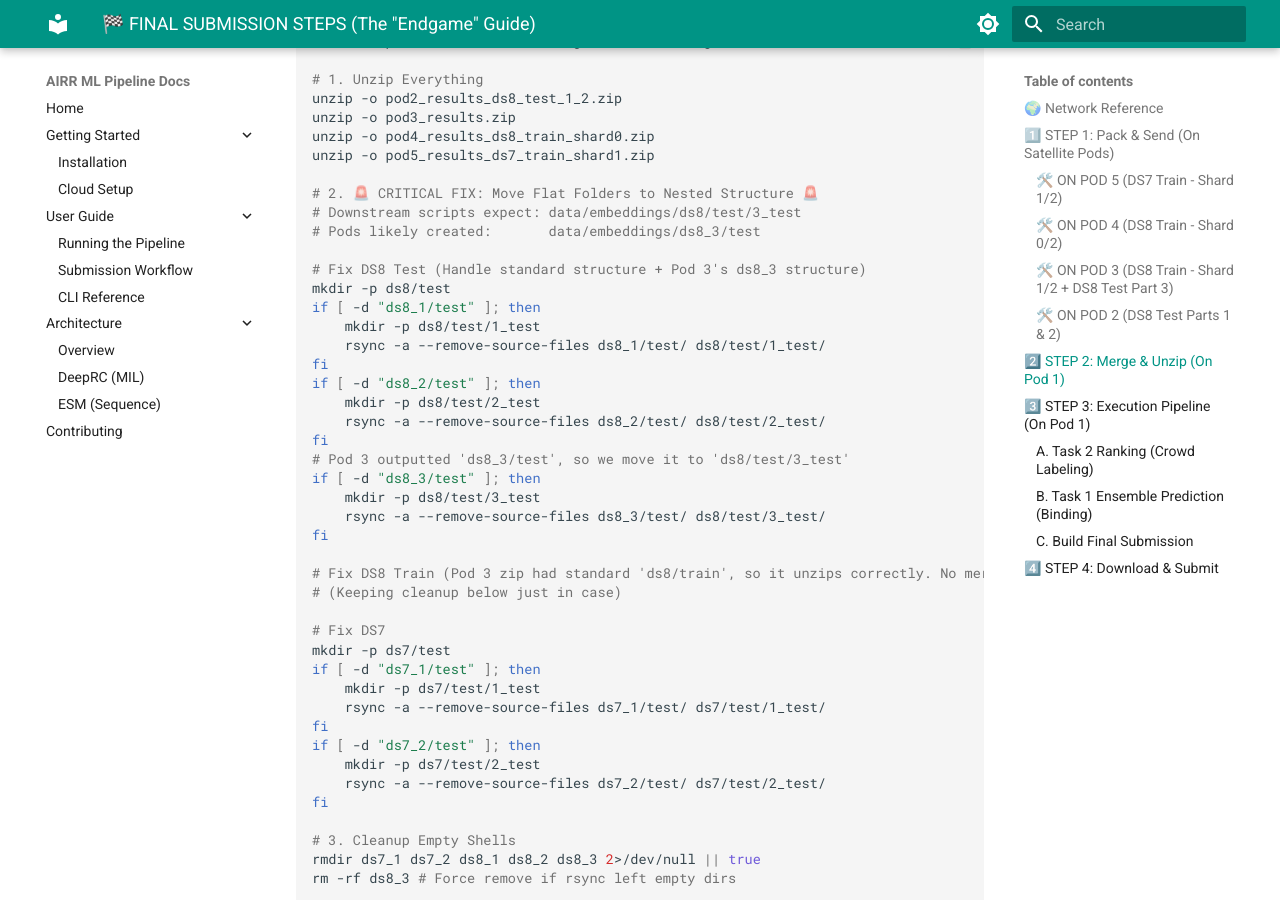
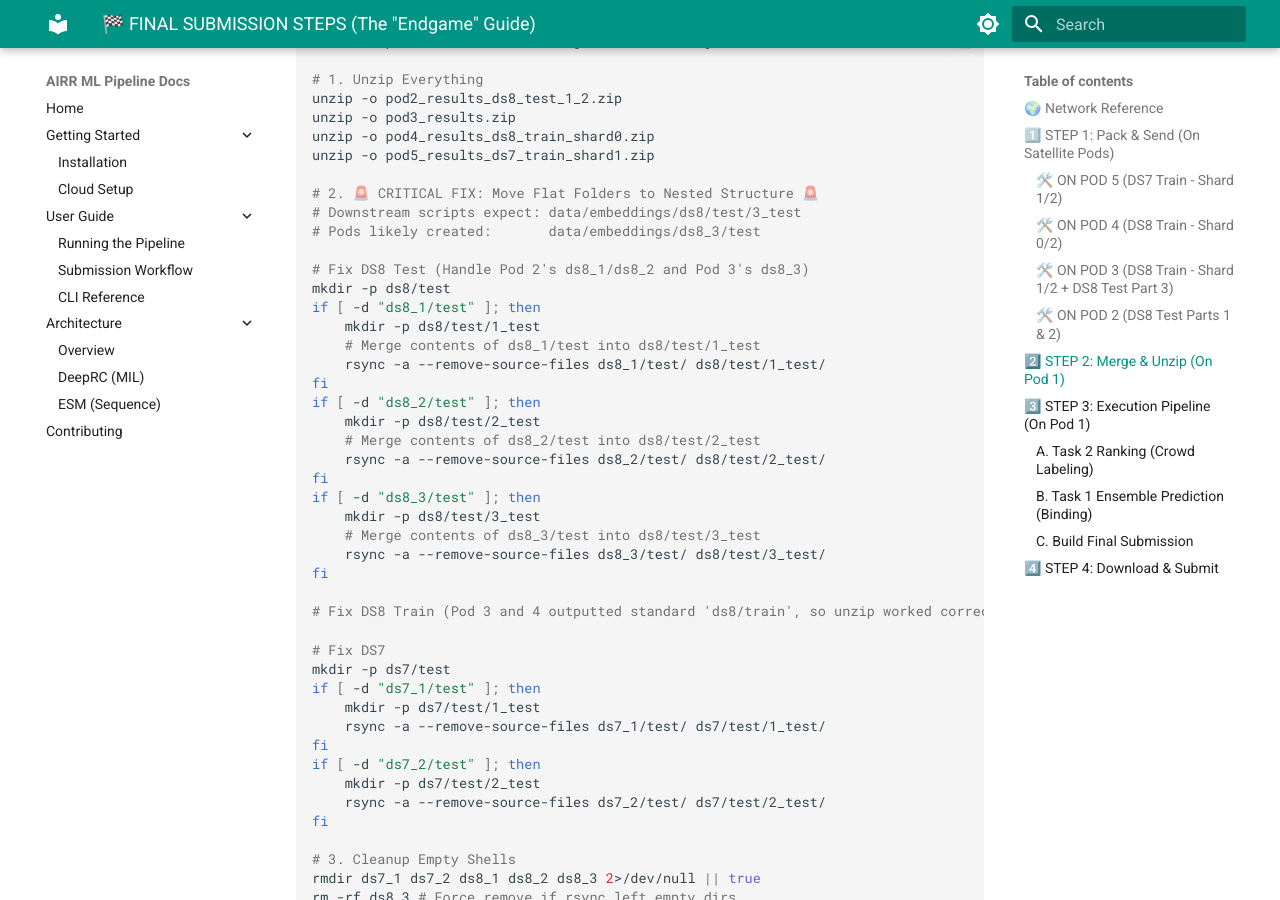
Before and after one commit to inventcures/airr-ml-25-challenge, an MkDocs documentation site: the page built from docs/FINAL-SUBMISSION-STEPS.md, in a window 1280 px wide and 900 px high, scrolled down 2295 px. Built offline with MkDocs 1.6.1 and Material for MkDocs 9.7.7, drawn with Linux system fonts in a browser that asks for light colours.

Commit message:
more fixes, this will end soon :D, contest deadline <7 hrs away PART2

```diff
--- a/docs/FINAL-SUBMISSION-STEPS.md
+++ b/docs/FINAL-SUBMISSION-STEPS.md
@@ -100,24 +100,25 @@
 # Downstream scripts expect: data/embeddings/ds8/test/3_test
 # Pods likely created:       data/embeddings/ds8_3/test
 
-# Fix DS8 Test (Handle standard structure + Pod 3's ds8_3 structure)
+# Fix DS8 Test (Handle Pod 2's ds8_1/ds8_2 and Pod 3's ds8_3)
 mkdir -p ds8/test
 if [ -d "ds8_1/test" ]; then
     mkdir -p ds8/test/1_test
+    # Merge contents of ds8_1/test into ds8/test/1_test
     rsync -a --remove-source-files ds8_1/test/ ds8/test/1_test/
 fi
 if [ -d "ds8_2/test" ]; then
     mkdir -p ds8/test/2_test
+    # Merge contents of ds8_2/test into ds8/test/2_test
     rsync -a --remove-source-files ds8_2/test/ ds8/test/2_test/
 fi
-# Pod 3 outputted 'ds8_3/test', so we move it to 'ds8/test/3_test'
 if [ -d "ds8_3/test" ]; then
     mkdir -p ds8/test/3_test
+    # Merge contents of ds8_3/test into ds8/test/3_test
     rsync -a --remove-source-files ds8_3/test/ ds8/test/3_test/
 fi
 
-# Fix DS8 Train (Pod 3 zip had standard 'ds8/train', so it unzips correctly. No merge needed.)
-# (Keeping cleanup below just in case)
+# Fix DS8 Train (Pod 3 and 4 outputted standard 'ds8/train', so unzip worked correctly. No manual merge needed.)
 
 # Fix DS7
 mkdir -p ds7/test
```
